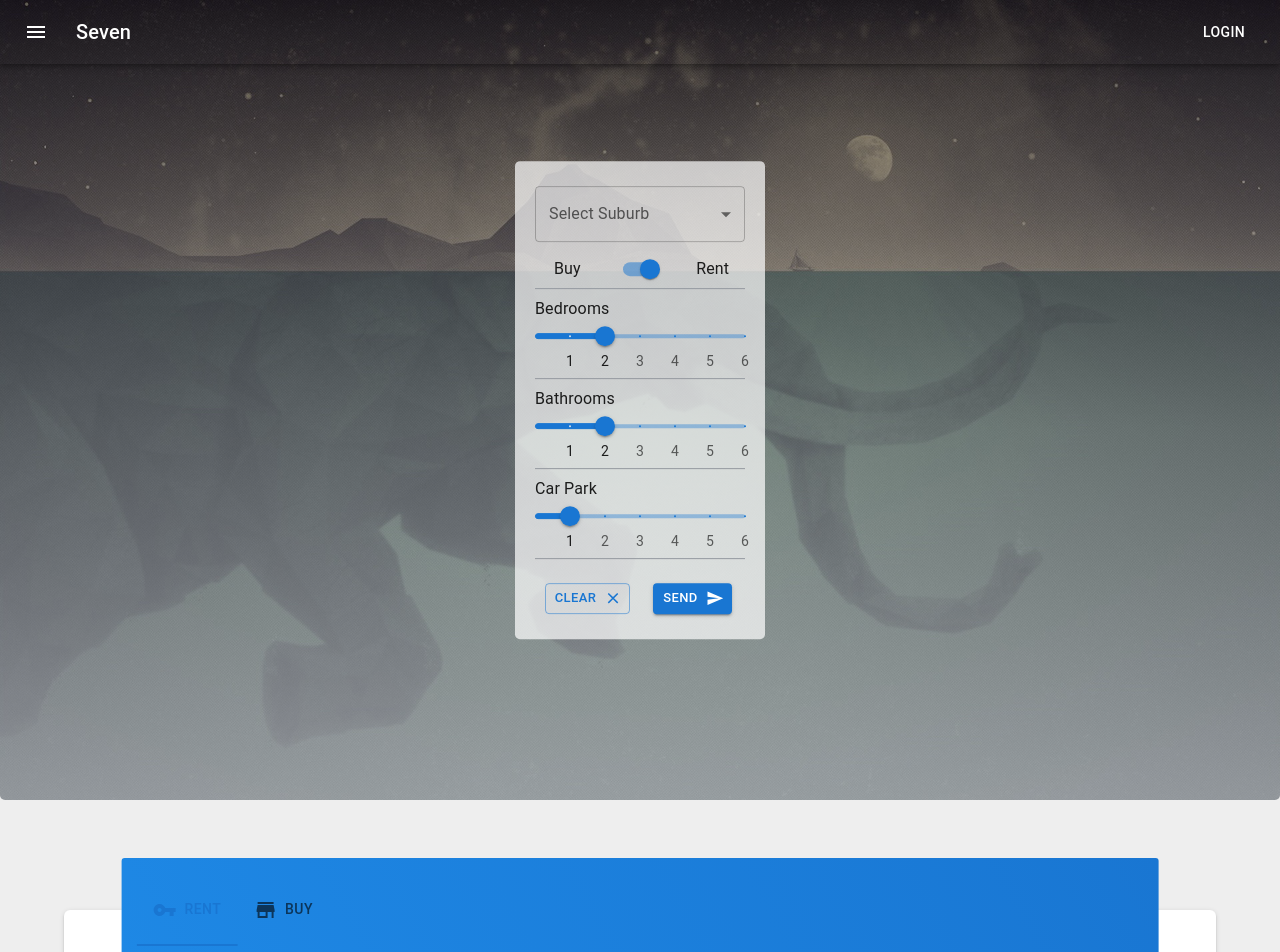
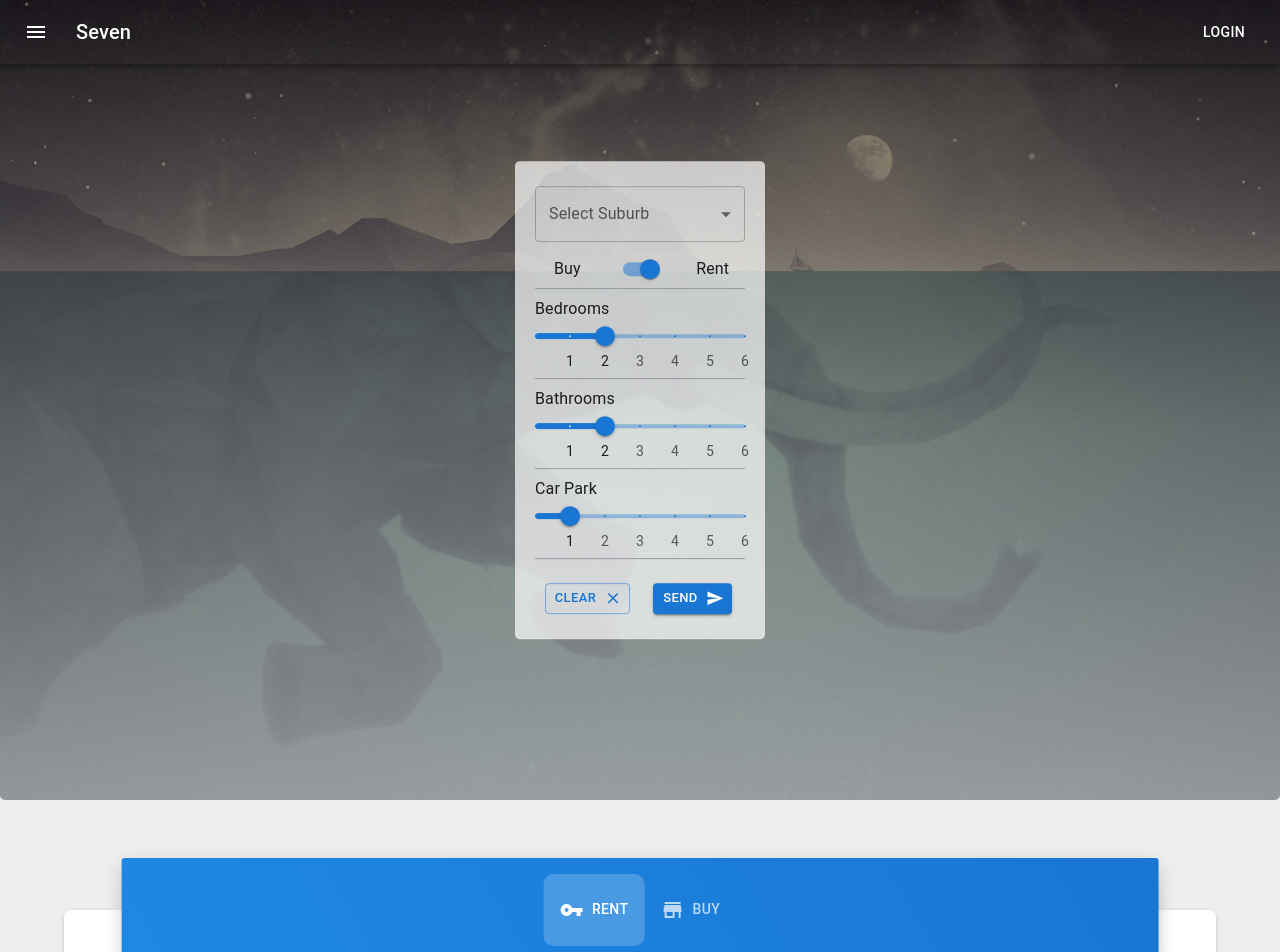
Before and after one commit to garypotato/TS-React-Redux-MaterialUI-app__underdevelopment, a React (Create React App) app: page / in a window 1280 px wide. Shown: the top 952 px of the page. Built offline with nearby package versions, Linux system fonts and the light colour scheme.

Commit message:
upd: tabdisplay 1.0

```diff
--- a/src/components/Header.tsx
+++ b/src/components/Header.tsx
@@ -5,7 +5,6 @@ import IconButton from '@mui/material/IconButton'
 import MenuIcon from '@mui/icons-material/Menu'
 import Typography from '@mui/material/Typography'
 import Box from '@mui/material/Box'
-import { makeStyles } from '@mui/styles'
 import Divider from '@mui/material/Divider'
 import List from '@mui/material/List'
 import ListItem from '@mui/material/ListItem'
@@ -17,17 +16,9 @@ import Drawer from '@mui/material/Drawer'
 
 import { useState } from 'react'
 
-const useStyles = makeStyles({
-  header_color: {
-    color: 'white'
-  }
-})
-
 type Anchor = 'top' | 'left' | 'bottom' | 'right'
 
 const Header = () => {
-  const classes = useStyles()
-
   const [state, setState] = useState({
     top: false,
     left: false,
@@ -102,7 +93,7 @@ const Header = () => {
             sx={{ mr: 2 }}
           >
             <MenuIcon
-              className={classes.header_color}
+              sx={{ color: 'white' }}
               onClick={toggleDrawer('left', true)}
             />
             <Drawer
@@ -117,14 +108,13 @@ const Header = () => {
           <Typography
             variant="h6"
             component="div"
-            sx={{ flexGrow: 1 }}
-            className={classes.header_color}
+            sx={{ flexGrow: 1, color: 'white' }}
           >
             Seven
           </Typography>
 
-          <Button color="inherit">
-            <span className={classes.header_color}>LOGIN</span>
+          <Button color="inherit" sx={{ color: 'white' }}>
+            <span>LOGIN</span>
           </Button>
         </Toolbar>
       </AppBar>
--- a/src/components/InputForm/InputForm.tsx
+++ b/src/components/InputForm/InputForm.tsx
@@ -1,22 +1,7 @@
 import Box from '@mui/material/Box'
 import { FC } from 'react'
-import { makeStyles } from '@mui/styles'
+
 import Grid from '@mui/material/Grid'
-
-const useStyles = makeStyles({
-  InputForm_position: {
-    position: 'absolute',
-    top: '50%',
-    left: '50%',
-    transform: 'translate(-50%, -50%)',
-    width: '250px',
-    borderRadius: '5px'
-  },
-  form: {
-    width: '100%',
-    padding: '25px 20px 25px 20px'
-  }
-})
 
 interface IInputFormProps {
   position?: 'left' | 'right'
@@ -26,7 +11,6 @@ interface IInputFormProps {
 
 const InputForm: FC<IInputFormProps> = props => {
   const { position, children, bgColorFrom, bgColorTo } = props
-  let classes = useStyles()
 
   // todo -> customise input from style
   let inlineStyle = { padding: '25px 20px 25px 20px' }
@@ -47,9 +31,16 @@ const InputForm: FC<IInputFormProps> = props => {
 
   return (
     <Box
-      className={classes.InputForm_position}
+      sx={{
+        position: 'absolute',
+        top: '50%',
+        left: '50%',
+        transform: 'translate(-50%, -50%)',
+        width: '250px',
+        borderRadius: '5px',
+        flexGrow: 1
+      }}
       style={inlineStyle}
-      sx={{ flexGrow: 1 }}
     >
       <Grid container rowSpacing={3}>
         {children}
--- a/src/components/SearchSection.tsx
+++ b/src/components/SearchSection.tsx
@@ -1,19 +1,7 @@
 import Box from '@mui/material/Box'
-import { makeStyles } from '@mui/styles'
 import { FC } from 'react'
 
-import backgroundImg from '../assets/images/Elephant.jpg'
-
-const useStyles = makeStyles({
-  SearchSection_container: {
-    backgroundImage: `linear-gradient(rgba(0, 0, 0, 0.5),rgba(255,255,255,0.5)), url(${backgroundImg})`,
-    backgroundPosition: 'top',
-    backgroundSize: 'cover',
-    height: '100vh',
-    position: 'relative',
-    borderRadius: '0 0 5px 5px'
-  }
-})
+import defaultBackgroundImg from '../assets/images/Elephant.jpg'
 
 interface ISearchSectionProps {
   backgroundImg?: string
@@ -22,8 +10,6 @@ interface ISearchSectionProps {
 
 const SearchSection: FC<ISearchSectionProps> = props => {
   const { children, backgroundImg, height } = props
-
-  let classes = useStyles()
 
   // todo customize style
   let inlineStyles = {}
@@ -38,8 +24,15 @@ const SearchSection: FC<ISearchSectionProps> = props => {
 
   return (
     <Box
-      sx={{ width: '100%' }}
-      className={classes.SearchSection_container}
+      sx={{
+        width: '100%',
+        backgroundPosition: 'top',
+        backgroundSize: 'cover',
+        height: '100vh',
+        position: 'relative',
+        borderRadius: '0 0 5px 5px',
+        backgroundImage: `linear-gradient(rgba(0, 0, 0, 0.5),rgba(255,255,255,0.5)), url(${defaultBackgroundImg})`
+      }}
       style={inlineStyles}
     >
       {children}
--- a/src/components/TabDisplay.css
+++ /dev/null
@@ -1,7 +0,0 @@
-.Tab-select {
-    color: white;
-}
-
-.Tab-select.Mui-selected {
-    color: yellow;
-}
--- a/src/components/TabDisplay.tsx
+++ b/src/components/TabDisplay.tsx
@@ -5,8 +5,6 @@ import StoreIcon from '@mui/icons-material/Store'
 import VpnKeyIcon from '@mui/icons-material/VpnKey'
 
 import { useState } from 'react'
-
-import './TabDisplay.css'
 
 const TabDisplay = () => {
   const [value, setValue] = useState(0)
@@ -36,10 +34,20 @@ const TabDisplay = () => {
           position: 'absolute',
           left: '50%',
           transform: 'translate(-50%, -50%)',
-          background: `linear-gradient(60deg, #1e88e5, #1976d2)`
+          background: `linear-gradient(60deg, #1e88e5, #1976d2)`,
+          boxShadow: `0 12px 20px -10px rgb(0 0 0 / 28%), 0 4px 20px 0px rgb(0 0 0 / 12%), 0 7px 8px -5px rgb(0 0 0 / 20%)`
         }}
       >
-        <Tabs value={value} onChange={handleChange}>
+        <Tabs
+          value={value}
+          onChange={handleChange}
+          centered={true}
+          sx={{
+            '& .MuiTabs-indicator': {
+              backgroundColor: 'transparent'
+            }
+          }}
+        >
           {newTabList.map((tab, index) => {
             return (
               <Tab
@@ -47,10 +55,19 @@ const TabDisplay = () => {
                 iconPosition="start"
                 label={tab.cate}
                 key={index}
-                // sx={{
-                //   color: 'white'
-                // }}
-                className="Tab-select"
+                sx={{
+                  color: 'white',
+                  opacity: '0.7',
+                  '&.Mui-selected': {
+                    opacity: '1',
+                    borderRadius: '10px',
+                    backgroundImage: `linear-gradient(
+                    rgba(255, 255, 255, 0.2),
+                    rgba(255, 255, 255, 0.2)
+                    )`,
+                    color: 'white'
+                  }
+                }}
               />
             )
           })}
--- a/src/components/TextFiled/SelectInput.tsx
+++ b/src/components/TextFiled/SelectInput.tsx
@@ -1,6 +1,6 @@
 import TextField from '@mui/material/TextField'
 import MenuItem from '@mui/material/MenuItem'
-import { makeStyles } from '@mui/styles'
+
 import { FC } from 'react'
 import Grid from '@mui/material/Grid'
 
@@ -11,16 +11,8 @@ interface ISelectInputProps {
   SelectFunction: (city: string) => void
 }
 
-const useStyles = makeStyles({
-  select_style: {
-    width: '100%'
-  }
-})
-
 const SelectInput: FC<ISelectInputProps> = props => {
   const { data, text, value, SelectFunction } = props
-
-  let classes = useStyles()
 
   return (
     <Grid item xs={12}>
@@ -33,7 +25,9 @@ const SelectInput: FC<ISelectInputProps> = props => {
         onChange={(event: React.ChangeEvent<HTMLInputElement>) =>
           SelectFunction(event.target.value)
         }
-        className={classes.select_style}
+        sx={{
+          width: '100%'
+        }}
       >
         {data.map((item, index) => (
           <MenuItem key={index} value={item}>
```
